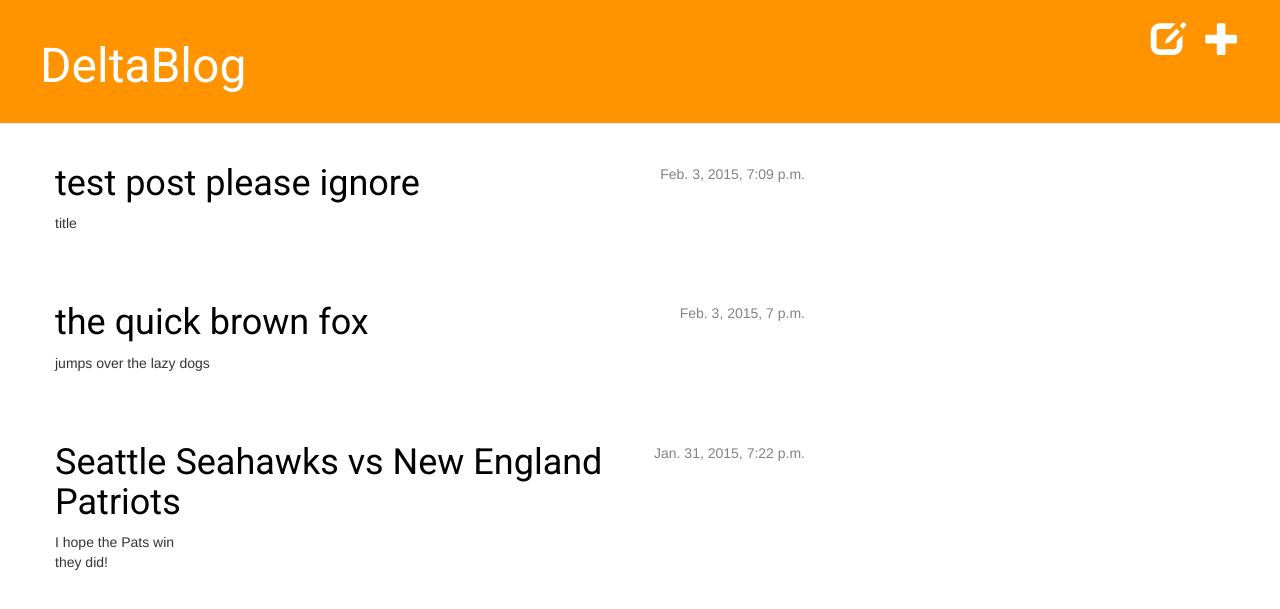
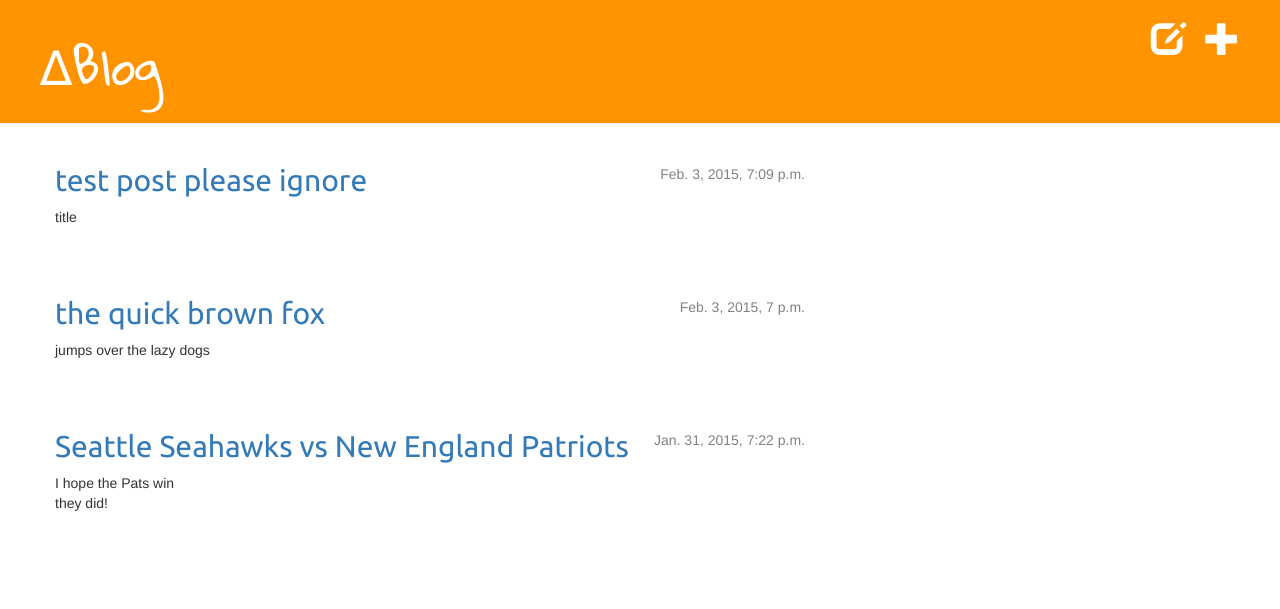
Before and after one commit to yiweig/deltablog, a Django app: page / in a window 1280 px wide. Shown: the top 609 px of the page. Run offline with Django 3.2, Linux system fonts and the light colour scheme; data comes from the database, SQL or seed files in the repository; both versions use the stored data as it was after the commit; some libraries are stand-ins or nearby versions.

Commit message:
updated fonts

```diff
--- a/deltablog/deltablog_app/templates/deltablog_app/base.html
+++ b/deltablog/deltablog_app/templates/deltablog_app/base.html
@@ -6,16 +6,17 @@
         <link rel="stylesheet" href="//maxcdn.bootstrapcdn.com/bootstrap/3.2.0/css/bootstrap-theme.min.css">
         <script src="//maxcdn.bootstrapcdn.com/bootstrap/3.2.0/js/bootstrap.min.js"></script>
         <link rel="stylesheet" href="{% static 'css/deltablog_app.css' %}">
-        <!-- <link href="//fonts.googleapis.com/css?family=Lobster&subset=latin,latin-ext" rel="stylesheet" type="text/css"> -->
+        <link href="//fonts.googleapis.com/css?family=Lobster" rel="stylesheet" type="text/css">
         <!-- <link href='http://fonts.googleapis.com/css?family=Open+Sans' rel='stylesheet' type='text/css'> -->
-        <!-- <link href='http://fonts.googleapis.com/css?family=Roboto' rel='stylesheet' type='text/css'> -->
-        <link href='http://fonts.googleapis.com/css?family=Roboto&subset=latin,latin-ext' rel='stylesheet' type='text/css'>
+        <link href='http://fonts.googleapis.com/css?family=Roboto' rel='stylesheet' type='text/css'>
+        <link href='http://fonts.googleapis.com/css?family=Gloria+Hallelujah' rel='stylesheet' type='text/css'>
+        <link href='http://fonts.googleapis.com/css?family=Ubuntu' rel='stylesheet' type='text/css'>
     </head>
     <body>
         <div class="page-header">
             <a href="{% url 'deltablog_app.views.post_new' %}" class="top-menu"><span class="glyphicon glyphicon-plus"></span></a>
             <a href="{% url 'post_draft_list' %}" class="top-menu"><span class="glyphicon glyphicon-edit"></span></a>
-            <h1><a href="/">DeltaBlog</a></h1>
+            <h1><a href="/">∆Blog</a></h1>
         </div>
         <div class="content container">
             <div class="row">
--- a/deltablog/deltablog_app/templates/deltablog_app/post_list.html
+++ b/deltablog/deltablog_app/templates/deltablog_app/post_list.html
@@ -5,7 +5,7 @@
             <div class="date">
                 {{ post.published_date }}
             </div>
-            <h1><a href="{% url 'deltablog_app.views.post_detail' pk=post.pk %}">{{ post.title }}</a></h1>
+            <h2><a href="{% url 'deltablog_app.views.post_detail' pk=post.pk %}">{{ post.title }}</a></h2>
             <p>{{ post.text|linebreaks }}</p>
         </div>
     {% endfor %}
--- a/deltablog/static/css/deltablog_app.css
+++ b/deltablog/static/css/deltablog_app.css
@@ -14,7 +14,15 @@
     margin-left: 40px;
 }
 
-h1, h2, h3, h4 {
+h1 {
+    font-family: 'Gloria Hallelujah', cursive;
+}
+
+ h2 {
+    font-family: 'Ubuntu', sans-serif;
+}
+
+h3, h4 {
     font-family: 'Roboto', sans-serif;
 }
 
```
Also changed, not shown: deltablog/db.sqlite3.
